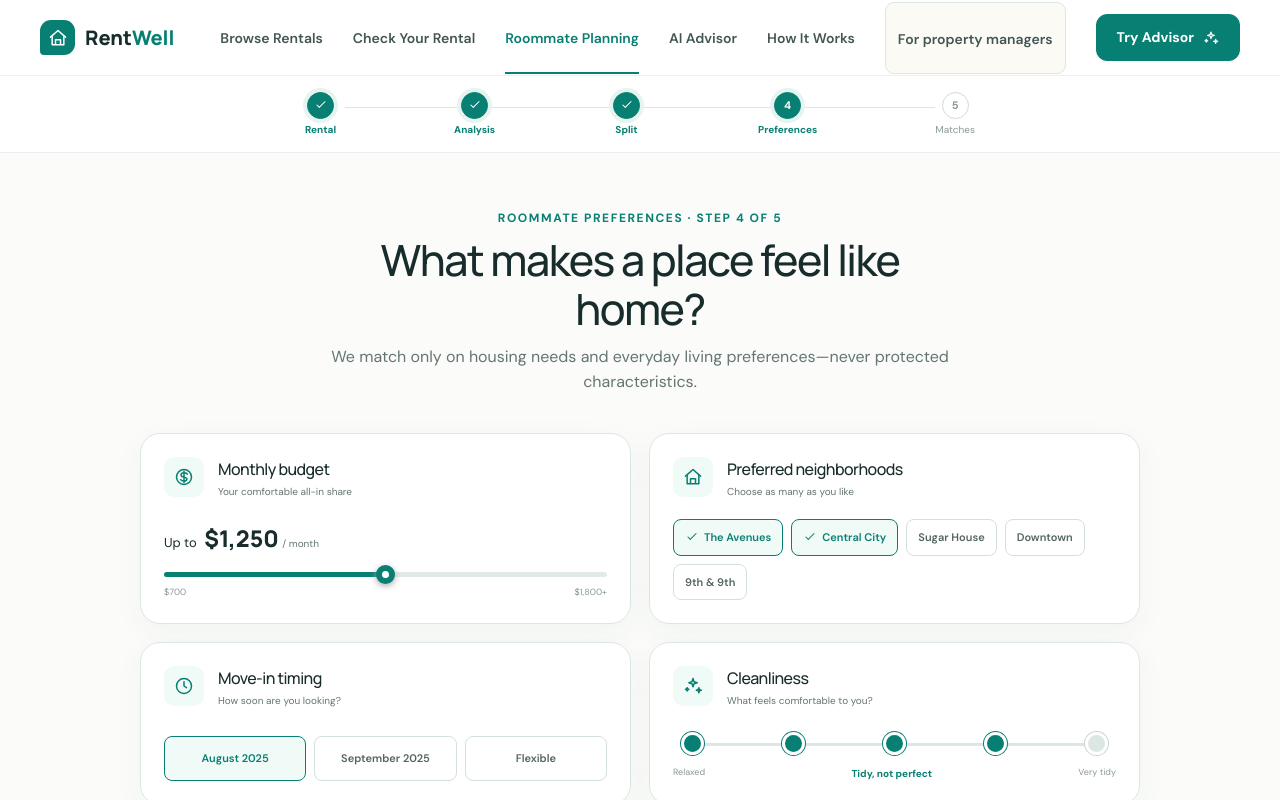
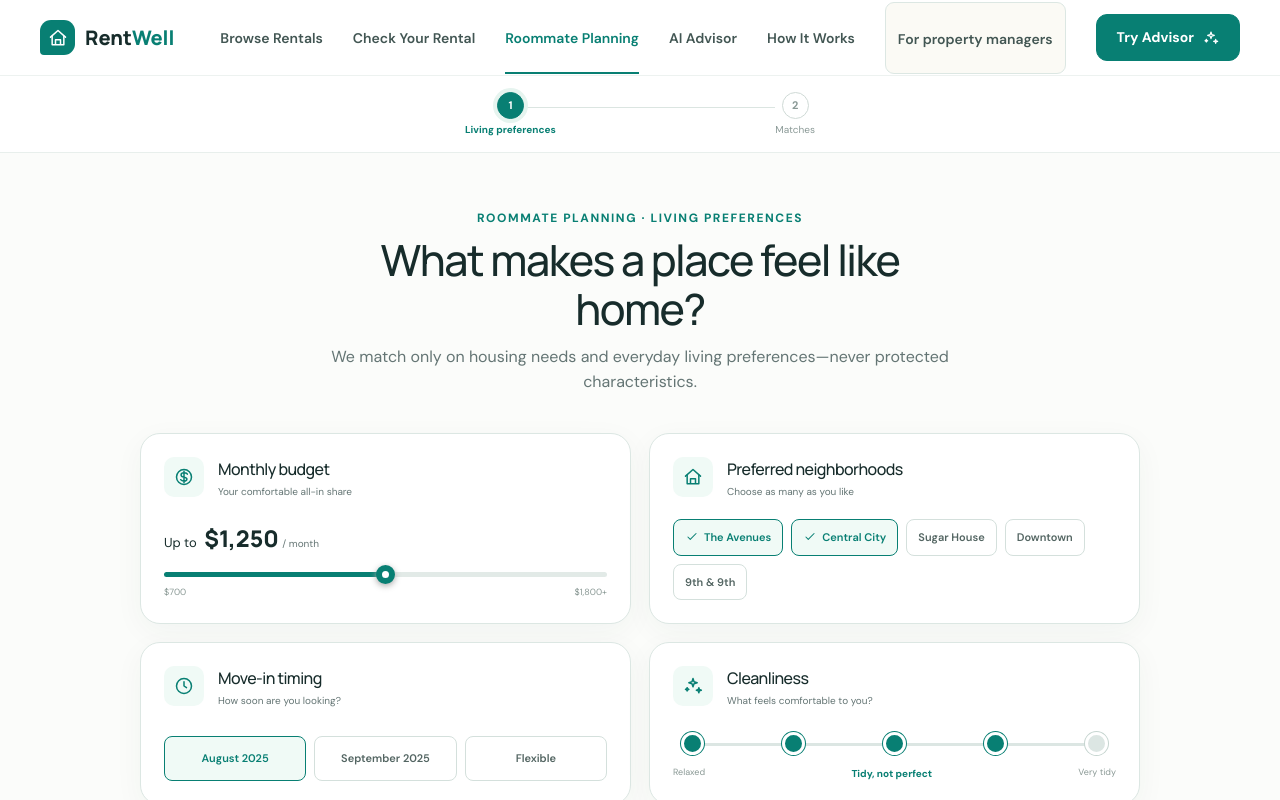
Before and after one commit to ishitaac/rentwell-devday, a React (Vite) app: page / in a window 1280 px wide. Both pictures are taken after a click on the button "Roommate Planning". Shown: the top 800 px of the page. Built offline with nearby package versions, Linux system fonts and the light colour scheme.

Commit message:
fix: separate rental and roommate stages

```diff
--- a/src/App.tsx
+++ b/src/App.tsx
@@ -20,6 +20,7 @@ import {
 import {
   createRentalFirstRoommateContext,
   createRoommateFirstContext,
+  getRoommateStages,
   type RoommatePlanningContext,
 } from "./roommatePlanning";
 import {
@@ -209,6 +210,37 @@ function Progress({ current, go }: { current: Screen; go: (screen: Screen) => vo
           >
             <span>{index < active ? <Icon name="check" size={14} /> : index + 1}</span>
             <small>{screenLabels[index]}</small>
+          </button>
+        ))}
+      </div>
+    </div>
+  );
+}
+
+function RoommateProgress({
+  current,
+  context,
+  go,
+}: {
+  current: "math" | "preferences" | "matches";
+  context: RoommatePlanningContext;
+  go: (screen: Screen) => void;
+}) {
+  const stages = getRoommateStages(context);
+  const active = stages.findIndex((stage) => stage.screen === current);
+
+  return (
+    <div className="progress-wrap" aria-label="Roommate planning progress">
+      <div className={`progress roommate-progress stages-${stages.length}`}>
+        {stages.map((stage, index) => (
+          <button
+            className={`progress-step ${index <= active ? "is-active" : ""}`}
+            key={stage.screen}
+            onClick={() => index < active && go(stage.screen)}
+            disabled={index > active}
+          >
+            <span>{index < active ? <Icon name="check" size={14} /> : index + 1}</span>
+            <small>{stage.label}</small>
           </button>
         ))}
       </div>
@@ -696,31 +728,33 @@ function Analysis({ rental, go }: { rental: RentalData; go: (screen: Screen) =>
 }
 
 function RoommateMath({
-  rental,
-  setRental,
+  context,
   go,
+  onBackToDecision,
 }: {
-  rental: RentalData;
-  setRental: React.Dispatch<React.SetStateAction<RentalData>>;
+  context: RoommatePlanningContext;
   go: (screen: Screen) => void;
+  onBackToDecision: () => void;
 }) {
   const [occupants, setOccupants] = useState(2);
-  const total = rental.rent + rental.fees;
+  if (context.entryPerspective !== "rental-first") return null;
+  const rental = context.rental;
+  const total = rental.trueMonthlyCost;
   const each = total / occupants;
   return (
     <main className="app-main">
-      <Progress current="math" go={go} />
-      <PageHeading eyebrow="Roommate math · Step 3 of 5" title="See what sharing really saves.">
-        Adjust the fees or household size and we’ll update the split instantly.
+      <RoommateProgress current="math" context={context} go={go} />
+      <PageHeading eyebrow="Roommate planning · Cost split" title="See what sharing really saves.">
+        Review the Decision Receipt costs, then adjust the household size.
       </PageHeading>
       <div className="math-layout">
         <section className="card costs-card">
           <div className="card-title-row">
             <div>
               <h2>Monthly housing costs</h2>
-              <p>{rental.neighborhood} sample apartment</p>
+              <p>{rental.title} · {rental.neighborhood}</p>
             </div>
-            <span className="demo-tag">EDITABLE</span>
+            <span className="demo-tag">FROM DECISION RECEIPT</span>
           </div>
           <div className="cost-row">
             <span>Base rent</span>
@@ -729,8 +763,8 @@ function RoommateMath({
               <input
                 aria-label="Base rent"
                 type="number"
-                value={rental.rent}
-                onChange={(e) => setRental((old) => ({ ...old, rent: Number(e.target.value) }))}
+                value={rental.advertisedRent}
+                readOnly
               />
             </div>
           </div>
@@ -743,8 +777,8 @@ function RoommateMath({
               <input
                 aria-label="Monthly fees"
                 type="number"
-                value={rental.fees}
-                onChange={(e) => setRental((old) => ({ ...old, fees: Number(e.target.value) }))}
+                value={rental.recurringFeeTotal}
+                readOnly
               />
             </div>
           </div>
@@ -782,9 +816,9 @@ function RoommateMath({
             <small>/ month</small>
           </div>
           <div className="equation">
-            <span>${rental.rent.toLocaleString()} rent</span>
+            <span>${rental.advertisedRent.toLocaleString()} rent</span>
             <b>+</b>
-            <span>${rental.fees.toLocaleString()} fees</span>
+            <span>${rental.recurringFeeTotal.toLocaleString()} fees</span>
             <b>÷</b>
             <span>{occupants} people</span>
           </div>
@@ -803,13 +837,24 @@ function RoommateMath({
           </small>
         </section>
       </div>
+      <div className="bottom-actions">
+        <Button secondary onClick={onBackToDecision}>
+          Back to Decision Receipt
+        </Button>
+      </div>
     </main>
   );
 }
 
 const neighborhoods = ["The Avenues", "Central City", "Sugar House", "Downtown", "9th & 9th"];
 
-function Preferences({ go }: { go: (screen: Screen) => void }) {
+function Preferences({
+  context,
+  go,
+}: {
+  context: RoommatePlanningContext;
+  go: (screen: Screen) => void;
+}) {
   const [budget, setBudget] = useState(1250);
   const [selectedAreas, setSelectedAreas] = useState(["The Avenues", "Central City"]);
   const [clean, setClean] = useState(4);
@@ -823,9 +868,9 @@ function Preferences({ go }: { go: (screen: Screen) => void }) {
     );
   return (
     <main className="app-main">
-      <Progress current="preferences" go={go} />
+      <RoommateProgress current="preferences" context={context} go={go} />
       <PageHeading
-        eyebrow="Roommate preferences · Step 4 of 5"
+        eyebrow="Roommate planning · Living preferences"
         title="What makes a place feel like home?"
       >
         We match only on housing needs and everyday living preferences—never protected
@@ -999,8 +1044,11 @@ function Preferences({ go }: { go: (screen: Screen) => void }) {
         </span>
       </div>
       <div className="bottom-actions">
-        <Button secondary onClick={() => go("math")}>
-          Back to cost split
+        <Button
+          secondary
+          onClick={() => go(context.entryPerspective === "rental-first" ? "math" : "home")}
+        >
+          {context.entryPerspective === "rental-first" ? "Back to cost split" : "Back to home"}
         </Button>
         <Button onClick={() => go("matches")}>
           Find my matches <Icon name="arrow" size={18} />
@@ -1054,35 +1102,46 @@ const profiles = [
   },
 ];
 
-function Matches({ rental, go }: { rental: RentalData; go: (screen: Screen) => void }) {
+export function Matches({
+  context,
+  go,
+}: {
+  context: RoommatePlanningContext;
+  go: (screen: Screen) => void;
+}) {
   const [open, setOpen] = useState(0);
+  const rental = context.rental;
   return (
     <main className="app-main matches-main">
-      <Progress current="matches" go={go} />
+      <RoommateProgress current="matches" context={context} go={go} />
       <div className="matches-heading">
         <div>
-          <p className="eyebrow">Roommate matches · Step 5 of 5</p>
+          <p className="eyebrow">Roommate planning · Matches</p>
           <h1>Your strongest fits</h1>
-          <p>Ranked by the housing preferences you shared. Every profile below is fictional.</p>
+          <p>
+            {rental
+              ? `Matches for ${rental.title}, ranked by the housing preferences you shared.`
+              : "Matches based on your living preferences. Every profile below is fictional."}
+          </p>
         </div>
         <span className="demo-tag">FICTIONAL PROFILES</span>
       </div>
-      <div className="context-banner">
-        <img src={APARTMENT_IMAGE} alt="Sample apartment connected to these roommate matches" />
+      {rental && (
+        <div className="context-banner context-banner-text-only">
           <div>
             <small>MATCHING FOR</small>
-          <h3>
-            {rental.neighborhood} · {rental.bedrooms}-bed sample
-          </h3>
+            <h3>{rental.title}</h3>
             <p>
-            ${(rental.rent + rental.fees).toLocaleString()}/mo total &nbsp;·&nbsp; $
-            {Math.round((rental.rent + rental.fees) / 2).toLocaleString()} each with two
+              {rental.neighborhood} · {rental.bedrooms}-bed · $
+              {rental.trueMonthlyCost.toLocaleString()}/mo total &nbsp;·&nbsp; $
+              {Math.round(rental.trueMonthlyCost / 2).toLocaleString()} each with two
             </p>
           </div>
           <button onClick={() => go("math")}>
-          View apartment <Icon name="chevron" size={17} />
+            View cost split <Icon name="chevron" size={17} />
           </button>
         </div>
+      )}
       <div className="match-list">
         {profiles.map((profile, index) => (
           <article className={`match-card ${open === index ? "open" : ""}`} key={profile.name}>
@@ -1138,9 +1197,11 @@ function Matches({ rental, go }: { rental: RentalData; go: (screen: Screen) => v
                   {open === index ? "Profile selected" : "View match details"}{" "}
                   {open === index && <Icon name="check" size={17} />}
                 </Button>
+                {rental && (
                   <button className="text-button" onClick={() => go("math")}>
                     See apartment split <Icon name="arrow" size={16} />
                   </button>
+                )}
               </div>
             </div>
           </article>
@@ -1215,25 +1276,6 @@ function App() {
     setRoommateContext(createRentalFirstRoommateContext(activeDecision));
     go("math");
   };
-  const rental = useMemo<RentalData>(() => {
-    if (roommateContext.entryPerspective === "rental-first") {
-      return {
-        neighborhood: roommateContext.rental.neighborhood,
-        rent: roommateContext.rental.advertisedRent,
-        bedrooms: roommateContext.rental.bedrooms,
-        sqft:
-          activeDecision?.decisionId === roommateContext.rental.decisionId
-            ? (activeDecision.squareFootage ?? 0)
-            : 0,
-        fees: roommateContext.rental.recurringFeeTotal,
-        date:
-          activeDecision?.decisionId === roommateContext.rental.decisionId
-            ? (activeDecision.availableDate ?? "")
-            : "",
-      };
-    }
-    return { neighborhood: "", rent: 0, bedrooms: 0, sqft: 0, fees: 0, date: "" };
-  }, [activeDecision, roommateContext]);
   useEffect(() => {
     window.scrollTo({ top: 0, behavior: "smooth" });
   }, [screen]);
@@ -1373,10 +1415,14 @@ function App() {
         />
       )}
       {screen === "math" && (
-        <RoommateMath rental={rental} setRental={() => undefined} go={go} />
+        <RoommateMath
+          context={roommateContext}
+          go={go}
+          onBackToDecision={() => go("listing-details")}
+        />
       )}
-      {screen === "preferences" && <Preferences go={go} />}
-      {screen === "matches" && <Matches rental={rental} go={go} />}
+      {screen === "preferences" && <Preferences context={roommateContext} go={go} />}
+      {screen === "matches" && <Matches context={roommateContext} go={go} />}
       {screen === "advisor" && <AdvisorHome go={go} />}
       {screen === "lease" && <LeaseAnalysis go={go} />}
       {screen === "truecost" && <TrueHousingCost go={go} />}
--- a/src/index.css
+++ b/src/index.css
@@ -2003,6 +2003,12 @@
 .progress-step:disabled {
   cursor: default;
 }
+.roommate-progress.stages-3 {
+  max-width: 520px;
+}
+.roommate-progress.stages-2 {
+  max-width: 360px;
+}
 .page-heading {
   text-align: center;
   padding: 56px 20px 38px;
@@ -2795,6 +2801,10 @@
   gap: 5px;
   font-size: 11px;
   font-weight: 700;
+}
+.context-banner.context-banner-text-only {
+  grid-template-columns: 1fr auto;
+  padding: 18px 20px;
 }
 .match-list {
   display: flex;
@@ -3132,6 +3142,9 @@ footer {
   .context-banner {
     grid-template-columns: 70px 1fr;
   }
+  .context-banner.context-banner-text-only {
+    grid-template-columns: 1fr;
+  }
   .context-banner img {
     width: 70px;
     height: 70px;
--- a/src/roommatePlanning.ts
+++ b/src/roommatePlanning.ts
@@ -40,3 +40,25 @@ export function createRentalFirstRoommateContext(
 export function createRoommateFirstContext(): RoommatePlanningContext {
   return { entryPerspective: "roommate-first", rental: null };
 }
+
+export type RoommateStage = {
+  screen: "math" | "preferences" | "matches";
+  label: string;
+};
+
+export function getRoommateStages(
+  context: RoommatePlanningContext,
+): RoommateStage[] {
+  if (context.entryPerspective === "rental-first") {
+    return [
+      { screen: "math", label: "Cost split" },
+      { screen: "preferences", label: "Living preferences" },
+      { screen: "matches", label: "Matches" },
+    ];
+  }
+
+  return [
+    { screen: "preferences", label: "Living preferences" },
+    { screen: "matches", label: "Matches" },
+  ];
+}
```
Also changed, not shown: 1 other file (tests, documents, lock files or other folders). Lines whose indentation alone changed are shown as unchanged.
